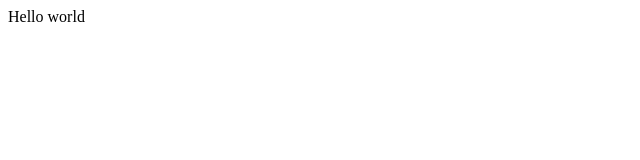
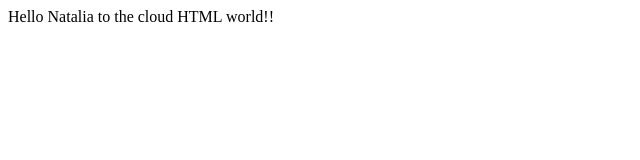
Before and after one commit to NataliaPeraltadeleon/HTML-CSS-JS, a plain HTML site: page index.html in a window 1280 px wide. Shown: the whole page, without its empty margins (0-640 px from the left). Drawn offline with Linux system fonts and the light colour scheme.

Commit message:
Modified the Body tag content to : Hello Natalia to the cloud HTML world!!

```diff
--- a/index.html
+++ b/index.html
@@ -9,7 +9,7 @@
 </head>
 
 <body>
-  Hello world
+  Hello Natalia to the cloud HTML world!!
   <script src="script.js"></script>
 
  <!--
```
